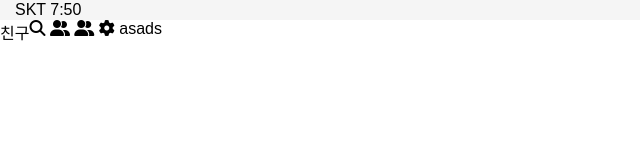
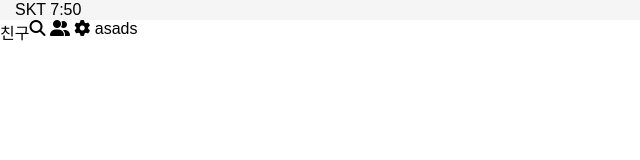
Before and after one commit to semanticist14/Chatchat, a plain HTML site: page index.html in a window 1280 px wide. Shown: the full height of the page, 0-640 px from the left. Drawn offline with Linux system fonts and the light colour scheme; a web font is replaced by a local one.

Commit message:
Update index.html

```diff
--- a/index.html
+++ b/index.html
@@ -36,7 +36,6 @@
         <div class="main__top__icons">
             <i class="fas fa-search"></i>
             <i class="fas fa-user-friends"></i>
-            <i class="fas fa-user-friends"></i>
             <i class="fas fa-cog"></i>
             asads
         </div>
```
